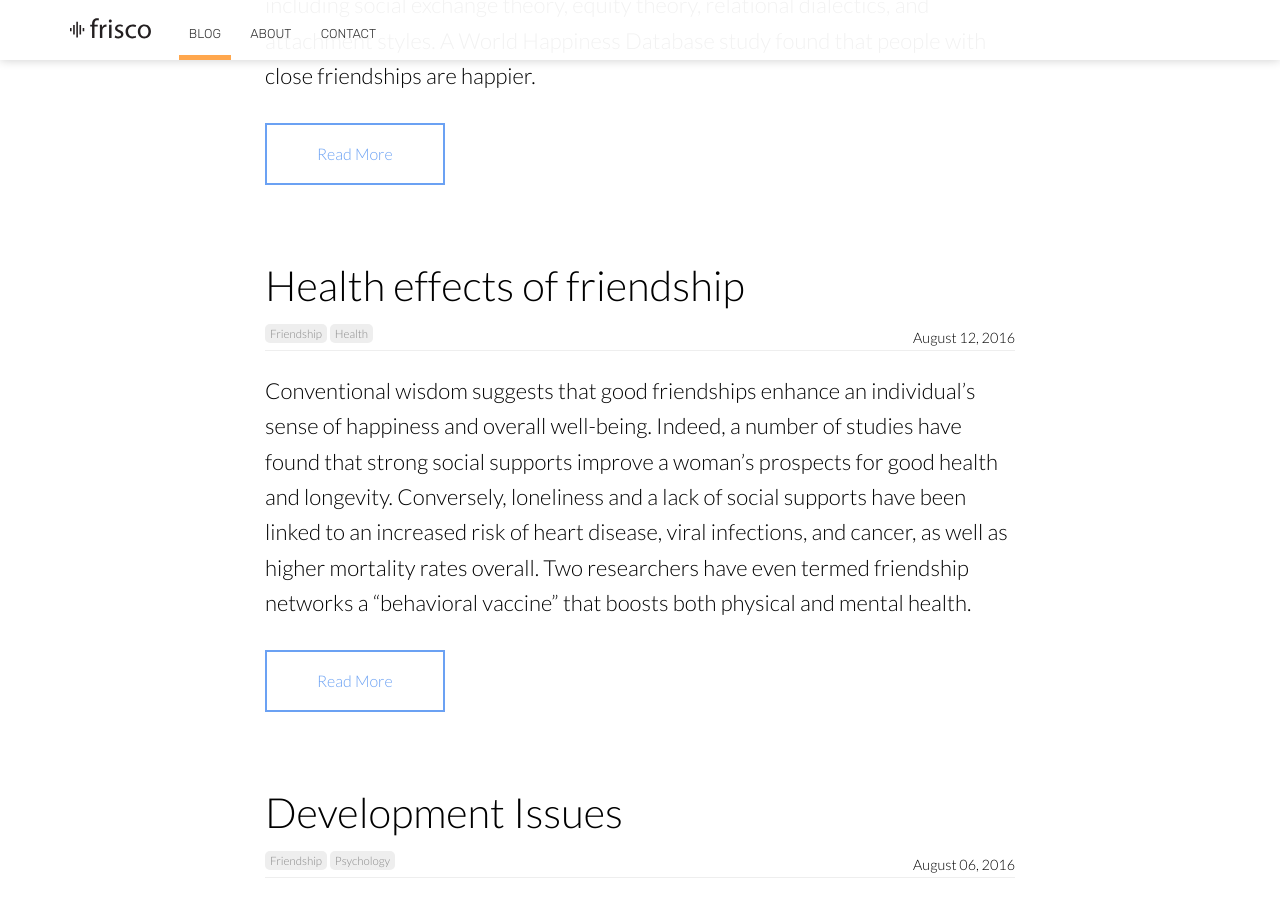
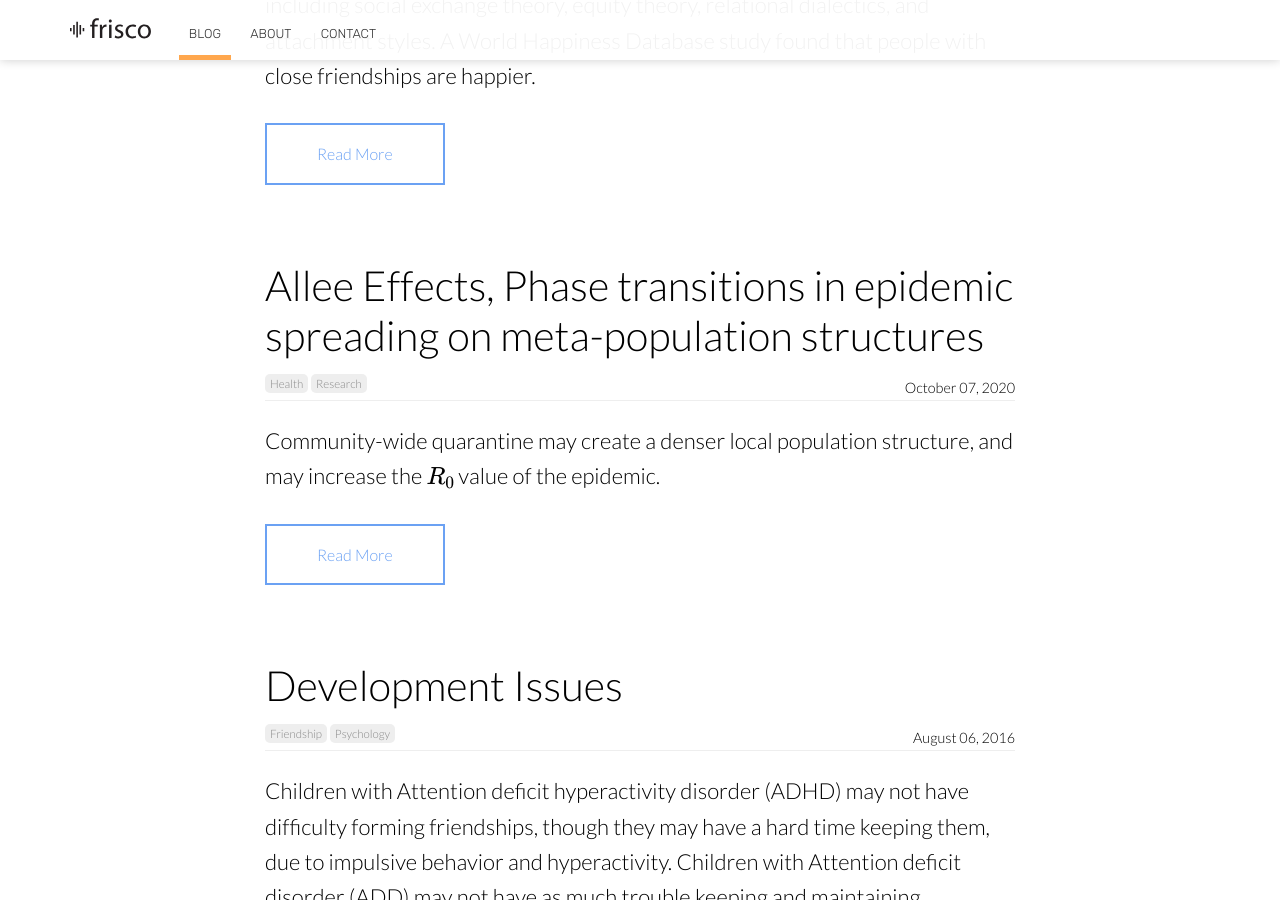
Before and after one commit to GXIU/gxiu.github.io, a Jekyll site: the page built from blog/index.html, in a window 1280 px wide and 900 px high, scrolled down 1216 px. Built offline with Jekyll 4.4.1, drawn with Linux system fonts in a browser that asks for light colours; nearby versions of some CDN libraries; formulas are drawn with MathJax 3; the list of posts is cut into pages by our own code.

Commit message:
数学公式

```diff
--- a/_posts/2016-08-12-health.md
+++ b/_posts/2020-10-07-Allee-Effect.md
@@ -1,15 +1,15 @@
 ---
-title: Health effects of friendship
-date: 2016-08-12
-description: How does friendship play a role in your health?
+title: Allee Effects, Phase transitions in epidemic spreading on meta-population structures
+date: 2020-10-07
+description: Why community-wide quarantine is not a 100 % good policy for COVID-19?
 categories:
-  - friendship
   - health
-image: https://source.unsplash.com/collection/375719/2000x1322?a=.png
-author_staff_member: tom
+  - research
+image: https://www.researchgate.net/profile/Xavier_Fauvergue/publication/305716419/figure/fig1/AS:389237858947076@1469812945304/Extinction-vortices-driven-by-Allee-effects-In-ecological-Allee-effects-a-decrease-in.png
+author_staff_member: George
 ---
 
-Conventional wisdom suggests that good friendships enhance an individual's sense of happiness and overall well-being. Indeed, a number of studies have found that strong social supports improve a woman's prospects for good health and longevity. Conversely, loneliness and a lack of social supports have been linked to an increased risk of heart disease, viral infections, and cancer, as well as higher mortality rates overall. Two researchers have even termed friendship networks a "behavioral vaccine" that boosts both physical and mental health.
+Community-wide quarantine may create a denser local population structure, and may increase the $R_0$ value of the epidemic.
 
 ![Man](https://source.unsplash.com/random/1500x1000)
 
```
Also changed, not shown: _layouts/default.html (+18 -0 lines).
